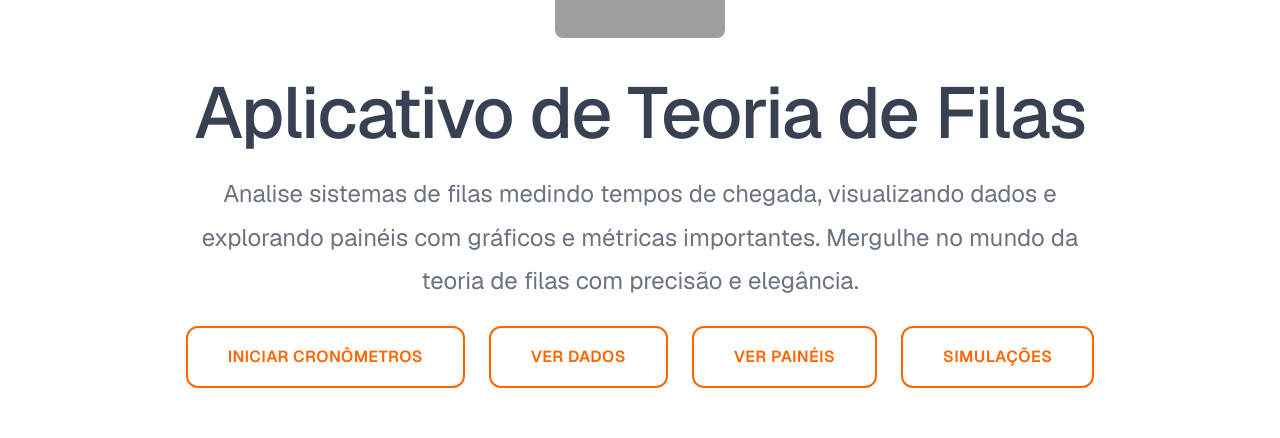
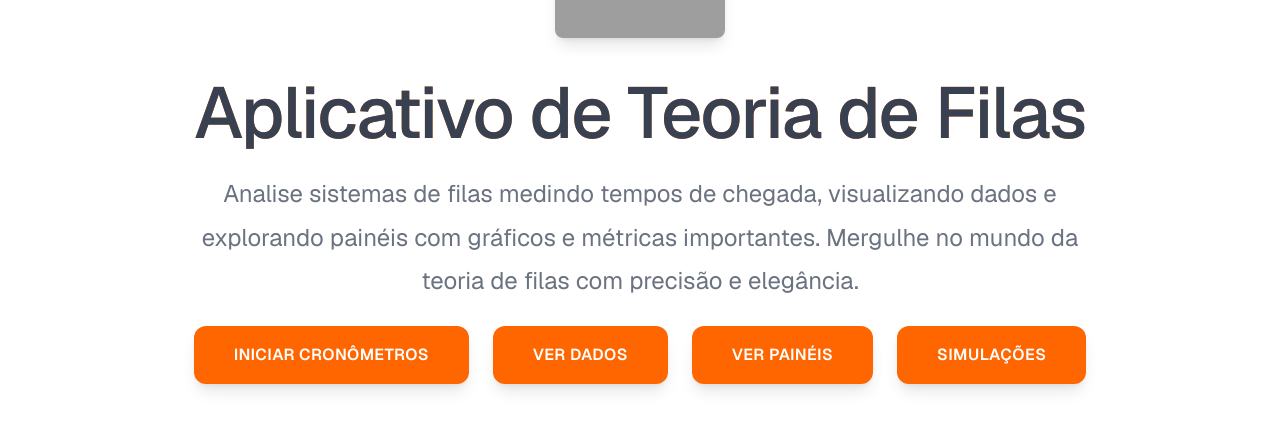
Before and after one commit to BernardoBrugg/P02, a Next.js app: page / in a window 1280 px wide. Shown: the part 250-688 px from the top of the page. Built offline with nearby package versions, Linux system fonts and the light colour scheme; grey boxes are pictures that could not be loaded.

Commit message:
funcionando

```diff
--- a/src/app/chronometers/page.tsx
+++ b/src/app/chronometers/page.tsx
@@ -105,7 +105,6 @@ export default function Chronometers() {
     const newQueues = queues.filter((_, i) => i !== index);
     saveQueues(newQueues);
 
-    // Remove records for this queue
     const newData = data.filter(
       (record) => record.queue !== queueToRemove.name
     );
@@ -137,7 +136,7 @@ export default function Chronometers() {
     <div>
       <Nav />
       <div
-        className="min-h-screen bg-gradient-to-br from-[var(--bg-gradient-start)] via-[var(--element-bg)] to-[var(--bg-gradient-end)] py-12 px-4 sm:px-6 lg:px-8"
+        className="min-h-screen bg-gradient-to-br from-[var(--bg-gradient-start)] via-[var(--element-bg)] to-[var(--bg-gradient-end)] py-12 px-4 sm:px-6 lg:px-8 font-sans"
         suppressHydrationWarning={true}
       >
         <div className="max-w-6xl mx-auto">
--- a/src/app/globals.css
+++ b/src/app/globals.css
@@ -26,6 +26,16 @@
   --spacing-lg: 3rem;
   --spacing-xl: 4rem;
   --spacing-2xl: 6rem;
+  --button-primary: var(--accent);
+  --button-primary-hover: var(--accent-hover);
+  --button-secondary: #6b7280;
+  --button-secondary-hover: #4b5563;
+  --button-success: #10b981;
+  --button-success-hover: #059669;
+  --button-info: #3b82f6;
+  --button-info-hover: #2563eb;
+  --button-warning: #f59e0b;
+  --button-warning-hover: #d97706;
 }
 
 .dark {
@@ -45,6 +55,16 @@
   --text-secondary: #d1d5db;
   --text-muted: #9ca3af;
   --text-accent: #800080;
+  --button-primary: var(--accent);
+  --button-primary-hover: var(--accent-hover);
+  --button-secondary: #d1d5db;
+  --button-secondary-hover: #9ca3af;
+  --button-success: #10b981;
+  --button-success-hover: #059669;
+  --button-info: #3b82f6;
+  --button-info-hover: #2563eb;
+  --button-warning: #f59e0b;
+  --button-warning-hover: #d97706;
 }
 
 @keyframes fadeIn {
@@ -223,3 +243,7 @@ select:focus {
   background: var(--accent);
   color: white;
 }
+
+@theme {
+  --font-family-mono: var(--font-inter), sans-serif;
+}
--- a/src/app/layout.tsx
+++ b/src/app/layout.tsx
@@ -1,5 +1,5 @@
 import type { Metadata } from "next";
-import { Geist, Geist_Mono } from "next/font/google";
+import { Geist, Source_Code_Pro, Roboto_Mono, Inter } from "next/font/google";
 import "./globals.css";
 import { ThemeProvider } from "../components/ThemeProvider";
 import { ClientLayout } from "../components/ClientLayout";
@@ -9,8 +9,18 @@ const geistSans = Geist({
   subsets: ["latin"],
 });
 
-const geistMono = Geist_Mono({
-  variable: "--font-geist-mono",
+const sourceCodePro = Source_Code_Pro({
+  variable: "--font-source-code-pro",
+  subsets: ["latin"],
+});
+
+const robotoMono = Roboto_Mono({
+  variable: "--font-roboto-mono",
+  subsets: ["latin"],
+});
+
+const inter = Inter({
+  variable: "--font-inter",
   subsets: ["latin"],
 });
 
@@ -28,7 +38,7 @@ export default function RootLayout({
   return (
     <html lang="pt" suppressHydrationWarning={true}>
       <body
-        className={`${geistSans.variable} ${geistMono.variable} antialiased`}
+        className={`${geistSans.variable} ${sourceCodePro.variable} ${robotoMono.variable} ${inter.variable} antialiased`}
       >
         <ThemeProvider>
           <ClientLayout>{children}</ClientLayout>
--- a/src/app/page.tsx
+++ b/src/app/page.tsx
@@ -6,7 +6,7 @@ export default function Home() {
   return (
     <>
       <Nav />
-      <div className="min-h-screen py-24 px-4 sm:px-6 lg:px-8">
+      <div className="min-h-screen bg-gradient-to-br from-[var(--element-bg)] via-[var(--bg-gradient-start)] to-[var(--element-bg)] py-24 px-4 sm:px-6 lg:px-8">
         <div className="max-w-7xl mx-auto text-center">
           <div className="mb-32">
             <Image
@@ -14,9 +14,9 @@ export default function Home() {
               alt="Logo do Aplicativo de Teoria de Filas"
               width={112}
               height={112}
-              className="h-32 w-auto mx-auto mb-8 animate-fade-in rounded-lg"
+              className="h-32 w-auto mx-auto mb-8 animate-fade-in rounded-lg shadow-lg"
             />
-            <h1 className="text-5xl sm:text-6xl lg:text-7xl font-bold text-[var(--text-primary)] mb-12 animate-fade-in leading-tight">
+            <h1 className="text-5xl sm:text-6xl lg:text-7xl font-bold text-transparent bg-clip-text bg-gradient-to-r from-[var(--accent)] to-[var(--accent-hover)] mb-12 animate-fade-in leading-tight">
               Aplicativo de Teoria de Filas
             </h1>
             <p className="text-xl sm:text-2xl text-[var(--text-secondary)] mb-16 max-w-4xl mx-auto leading-relaxed">
@@ -27,25 +27,25 @@ export default function Home() {
             <div className="flex flex-col sm:flex-row justify-center gap-6">
               <Link
                 href="/chronometers"
-                className="border-2 border-[var(--accent)] text-[var(--accent)] px-10 py-4 rounded-xl font-semibold hover:bg-[var(--accent)] hover:text-white transition-all duration-300 uppercase tracking-wide"
+                className="bg-[var(--accent)] text-white px-10 py-4 rounded-xl font-semibold hover:bg-[var(--accent-hover)] transition-all duration-300 uppercase tracking-wide shadow-lg hover:shadow-xl transform hover:scale-105"
               >
                 Iniciar Cronômetros
               </Link>
               <Link
                 href="/data"
-                className="border-2 border-[var(--accent)] text-[var(--accent)] px-10 py-4 rounded-xl font-semibold hover:bg-[var(--accent)] hover:text-white transition-all duration-300 uppercase tracking-wide"
+                className="bg-[var(--accent)] text-white px-10 py-4 rounded-xl font-semibold hover:bg-[var(--accent-hover)] transition-all duration-300 uppercase tracking-wide shadow-lg hover:shadow-xl transform hover:scale-105"
               >
                 Ver Dados
               </Link>
               <Link
                 href="/dashboards"
-                className="border-2 border-[var(--accent)] text-[var(--accent)] px-10 py-4 rounded-xl font-semibold hover:bg-[var(--accent)] hover:text-white transition-all duration-300 uppercase tracking-wide"
+                className="bg-[var(--accent)] text-white px-10 py-4 rounded-xl font-semibold hover:bg-[var(--accent-hover)] transition-all duration-300 uppercase tracking-wide shadow-lg hover:shadow-xl transform hover:scale-105"
               >
                 Ver Painéis
               </Link>
               <Link
                 href="/simulations"
-                className="border-2 border-[var(--accent)] text-[var(--accent)] px-10 py-4 rounded-xl font-semibold hover:bg-[var(--accent)] hover:text-white transition-all duration-300 uppercase tracking-wide"
+                className="bg-[var(--accent)] text-white px-10 py-4 rounded-xl font-semibold hover:bg-[var(--accent-hover)] transition-all duration-300 uppercase tracking-wide shadow-lg hover:shadow-xl transform hover:scale-105"
               >
                 Simulações
               </Link>
--- a/src/components/Chronometer.tsx
+++ b/src/components/Chronometer.tsx
@@ -133,12 +133,12 @@ export function Chronometer({
   };
 
   return (
-    <div className="bg-[var(--element-bg)] border border-[var(--element-border)] p-8 rounded-2xl shadow-md group">
+    <div className="bg-[var(--element-bg)] border border-[var(--element-border)] p-8 rounded-2xl shadow-md group font-sans">
       <div className="text-center mb-6">
         <h3 className="text-2xl font-bold text-[var(--text-primary)] mb-2">
           {queue}
         </h3>
-        <div className="text-4xl font-mono text-[var(--accent)] font-bold">
+        <div className="text-4xl text-[var(--accent)] font-bold">
           {formatTime(displayTime)}
         </div>
       </div>
@@ -167,7 +167,7 @@ export function Chronometer({
           <span className="text-[var(--text-secondary)] font-medium">
             {type === "arrival" ? "Espera Atual:" : "Tempo de Atendimento:"}
           </span>
-          <span className="text-xl font-mono text-[var(--accent)] font-bold">
+          <span className="text-xl text-[var(--accent)] font-bold">
             {(type === "arrival" && pendingClients.length > 0) ||
             (type === "service" && currentServicing)
               ? formatTime(currentWait)
@@ -179,21 +179,8 @@ export function Chronometer({
         {type === "arrival" ? (
           <>
             <button
-              onClick={() => setStartTime(Date.now())}
-              disabled={startTime !== null}
-              className="flex-1 px-6 py-3 bg-green-500 text-white rounded-xl font-semibold hover:bg-green-600 transition-all duration-300 shadow-lg disabled:opacity-50 disabled:cursor-not-allowed"
-            >
-              Start
-            </button>
-            <button
-              onClick={stop}
-              className="flex-1 px-6 py-3 bg-gray-500 text-white rounded-xl font-semibold hover:bg-gray-600 transition-all duration-300 shadow-lg"
-            >
-              Stop
-            </button>
-            <button
               onClick={addArrival}
-              className="flex-1 px-6 py-3 bg-orange-500 text-white rounded-xl font-semibold hover:bg-orange-600 transition-all duration-300 shadow-lg"
+              className="flex-1 px-6 py-3 bg-[var(--accent)] text-white rounded-xl font-semibold hover:bg-[var(--accent-hover)] transition-all duration-300 shadow-lg"
             >
               +1
             </button>
@@ -202,14 +189,14 @@ export function Chronometer({
           <>
             <button
               onClick={arrivedAtService}
-              className="flex-1 px-6 py-3 bg-blue-500 text-white rounded-xl font-semibold hover:bg-blue-600 transition-all duration-300 shadow-lg"
+              className="flex-1 px-6 py-3 bg-[var(--button-info)] text-white rounded-xl font-semibold hover:bg-[var(--button-info-hover)] transition-all duration-300 shadow-lg"
             >
               Chegou no atendimento
             </button>
             <button
               onClick={completedService}
               disabled={!currentServicing}
-              className="flex-1 px-6 py-3 bg-purple-500 text-white rounded-xl font-semibold hover:bg-purple-600 transition-all duration-300 shadow-lg disabled:opacity-50 disabled:cursor-not-allowed"
+              className="flex-1 px-6 py-3 bg-[var(--button-success)] text-white rounded-xl font-semibold hover:bg-[var(--button-success-hover)] transition-all duration-300 shadow-lg disabled:opacity-50 disabled:cursor-not-allowed"
             >
               Completou atendimento
             </button>
--- a/src/components/TimestampCard.tsx
+++ b/src/components/TimestampCard.tsx
@@ -32,7 +32,7 @@ export function TimestampCard() {
           Hora Atual
         </h2>
       </div>
-      <p className="text-2xl font-mono text-[var(--text-secondary)] font-bold">
+      <p className="text-2xl text-[var(--text-secondary)] font-bold">
         {currentTime.toLocaleString()}
       </p>
     </div>
```
